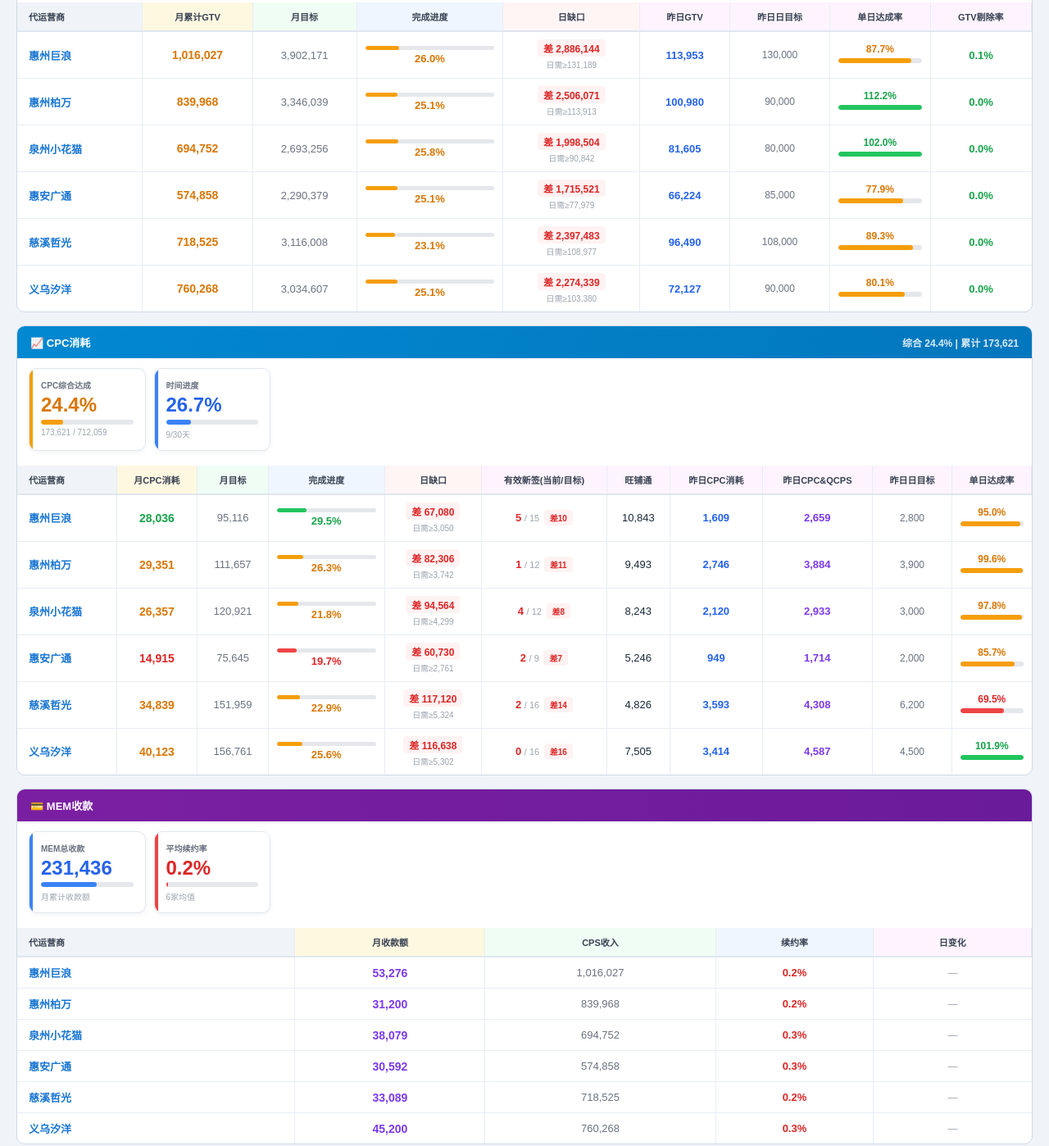
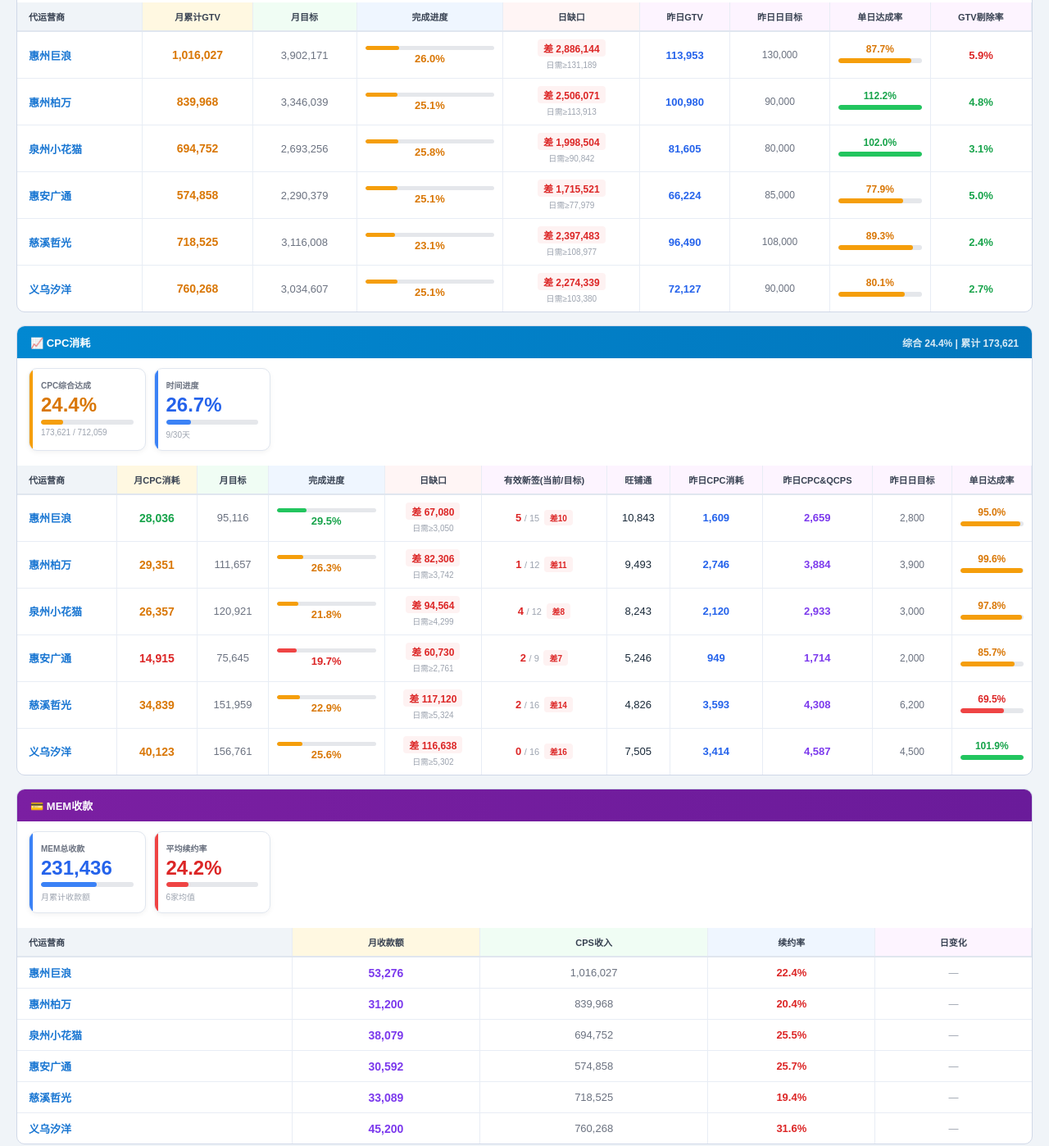
Before and after one commit to huhu2u/task-canvas, a plain HTML site: page index.html in a window 1280 px wide. Shown: the part 360-1758 px from the top of the page at 82% size. Drawn offline with Linux system fonts and the light colour scheme.

Commit message:
fix: 所有百分比字段改为百分比数字（渗透率/绑码率/动销率/续约率/剔除率）

```diff
--- a/index.html
+++ b/index.html
@@ -1400,23 +1400,23 @@ function renderAll(){
   cpc_y2:2659,
   cps:1016027,
   gtv:1016027,
-  gtv_excl:0.0588,
+  gtv_excl:5.88,
   gtv_y:113953,
   mem:53276,
-  memrate:0.2239,
+  memrate:22.39,
   zrq_aov:257,
   zrq_bind:753,
   zrq_bind_inc_d:6,
   zrq_bind_inc_m:528,
-  zrq_bindrate:0.3,
+  zrq_bindrate:30.11,
   zrq_dong:161,
-  zrq_dongrate:0.06437,
+  zrq_dongrate:6.44,
   zrq_gtv:377456,
   zrq_gtv_y:377456,
   zrq_pay:1016027,
   zrq_pay_y:113953,
-  zrq_pct:0.37,
-  zrq_pct_y:0.37,
+  zrq_pct:36.63,
+  zrq_pct_y:36.63,
   zrq_shops:2501,
   memrenew:14,
   memexpire:64,
@@ -1431,23 +1431,23 @@ function renderAll(){
   cpc_y2:3884,
   cps:839968,
   gtv:839968,
-  gtv_excl:0.0482,
+  gtv_excl:4.82,
   gtv_y:100980,
   mem:31200,
-  memrate:0.2037,
+  memrate:20.37,
   zrq_aov:227,
   zrq_bind:619,
   zrq_bind_inc_d:5,
   zrq_bind_inc_m:420,
-  zrq_bindrate:0.38,
+  zrq_bindrate:38.4,
   zrq_dong:146,
-  zrq_dongrate:0.09057,
+  zrq_dongrate:9.06,
   zrq_gtv:311127,
   zrq_gtv_y:311127,
   zrq_pay:839968,
   zrq_pay_y:100980,
-  zrq_pct:0.36,
-  zrq_pct_y:0.36,
+  zrq_pct:36.36,
+  zrq_pct_y:36.36,
   zrq_shops:1612,
   memrenew:11,
   memexpire:53,
@@ -1462,23 +1462,23 @@ function renderAll(){
   cpc_y2:2933,
   cps:694752,
   gtv:694752,
-  gtv_excl:0.0315,
+  gtv_excl:3.15,
   gtv_y:81605,
   mem:38079,
-  memrate:0.2553,
+  memrate:25.53,
   zrq_aov:297,
   zrq_bind:599,
   zrq_bind_inc_d:-3,
   zrq_bind_inc_m:399,
-  zrq_bindrate:0.35,
+  zrq_bindrate:34.72,
   zrq_dong:137,
-  zrq_dongrate:0.07942,
+  zrq_dongrate:7.94,
   zrq_gtv:293567,
   zrq_gtv_y:293567,
   zrq_pay:694752,
   zrq_pay_y:81605,
-  zrq_pct:0.42,
-  zrq_pct_y:0.42,
+  zrq_pct:41.68,
+  zrq_pct_y:41.68,
   zrq_shops:1725,
   memrenew:12,
   memexpire:46,
@@ -1493,23 +1493,23 @@ function renderAll(){
   cpc_y2:1714,
   cps:574858,
   gtv:574858,
-  gtv_excl:0.0497,
+  gtv_excl:4.97,
   gtv_y:66224,
   mem:30592,
-  memrate:0.2571,
+  memrate:25.71,
   zrq_aov:188,
   zrq_bind:502,
   zrq_bind_inc_d:2,
   zrq_bind_inc_m:344,
-  zrq_bindrate:0.33,
+  zrq_bindrate:32.6,
   zrq_dong:112,
-  zrq_dongrate:0.07272,
+  zrq_dongrate:7.27,
   zrq_gtv:191209,
   zrq_gtv_y:191209,
   zrq_pay:574858,
   zrq_pay_y:66224,
-  zrq_pct:0.33,
-  zrq_pct_y:0.33,
+  zrq_pct:32.66,
+  zrq_pct_y:32.66,
   zrq_shops:1540,
   memrenew:9,
   memexpire:34,
@@ -1524,23 +1524,23 @@ function renderAll(){
   cpc_y2:4308,
   cps:718525,
   gtv:718525,
-  gtv_excl:0.0237,
+  gtv_excl:2.37,
   gtv_y:96490,
   mem:33089,
-  memrate:0.1944,
+  memrate:19.44,
   zrq_aov:279,
   zrq_bind:592,
   zrq_bind_inc_d:4,
   zrq_bind_inc_m:469,
-  zrq_bindrate:0.34,
+  zrq_bindrate:33.98,
   zrq_dong:91,
-  zrq_dongrate:0.05223,
+  zrq_dongrate:5.22,
   zrq_gtv:219464,
   zrq_gtv_y:219464,
   zrq_pay:718525,
   zrq_pay_y:96490,
-  zrq_pct:0.29,
-  zrq_pct_y:0.29,
+  zrq_pct:29.11,
+  zrq_pct_y:29.11,
   zrq_shops:1742,
   memrenew:6,
   memexpire:35,
@@ -1555,23 +1555,23 @@ function renderAll(){
   cpc_y2:4587,
   cps:760268,
   gtv:760268,
-  gtv_excl:0.0268,
+  gtv_excl:2.68,
   gtv_y:72127,
   mem:45200,
-  memrate:0.3158,
+  memrate:31.58,
   zrq_aov:264,
   zrq_bind:681,
   zrq_bind_inc_d:5,
   zrq_bind_inc_m:492,
-  zrq_bindrate:0.41,
+  zrq_bindrate:41.22,
   zrq_dong:154,
-  zrq_dongrate:0.09322,
+  zrq_dongrate:9.32,
   zrq_gtv:264779,
   zrq_gtv_y:264779,
   zrq_pay:760268,
   zrq_pay_y:72127,
-  zrq_pct:0.34,
-  zrq_pct_y:0.34,
+  zrq_pct:34.46,
+  zrq_pct_y:34.46,
   zrq_shops:1652,
   memrenew:12,
   memexpire:38,
```
